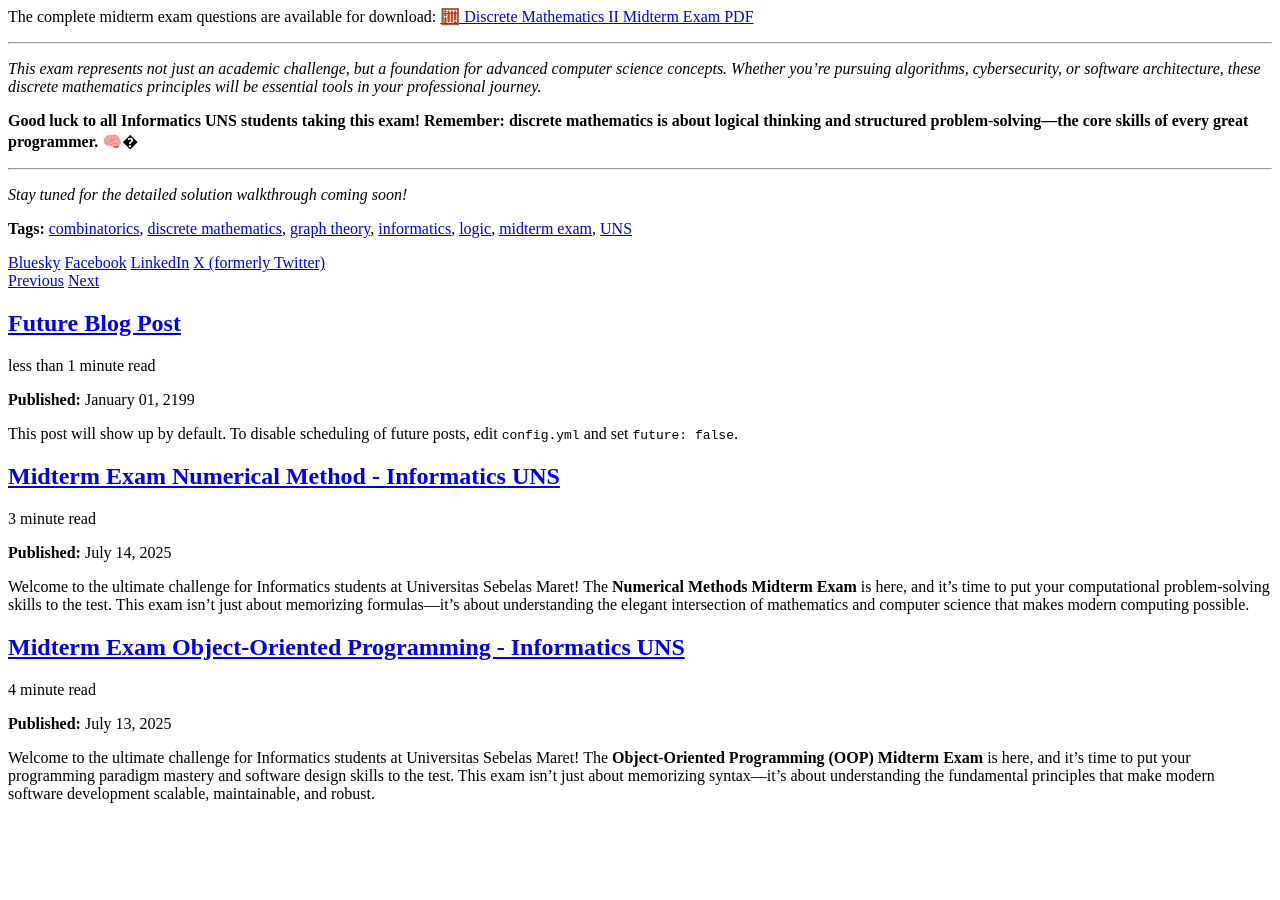
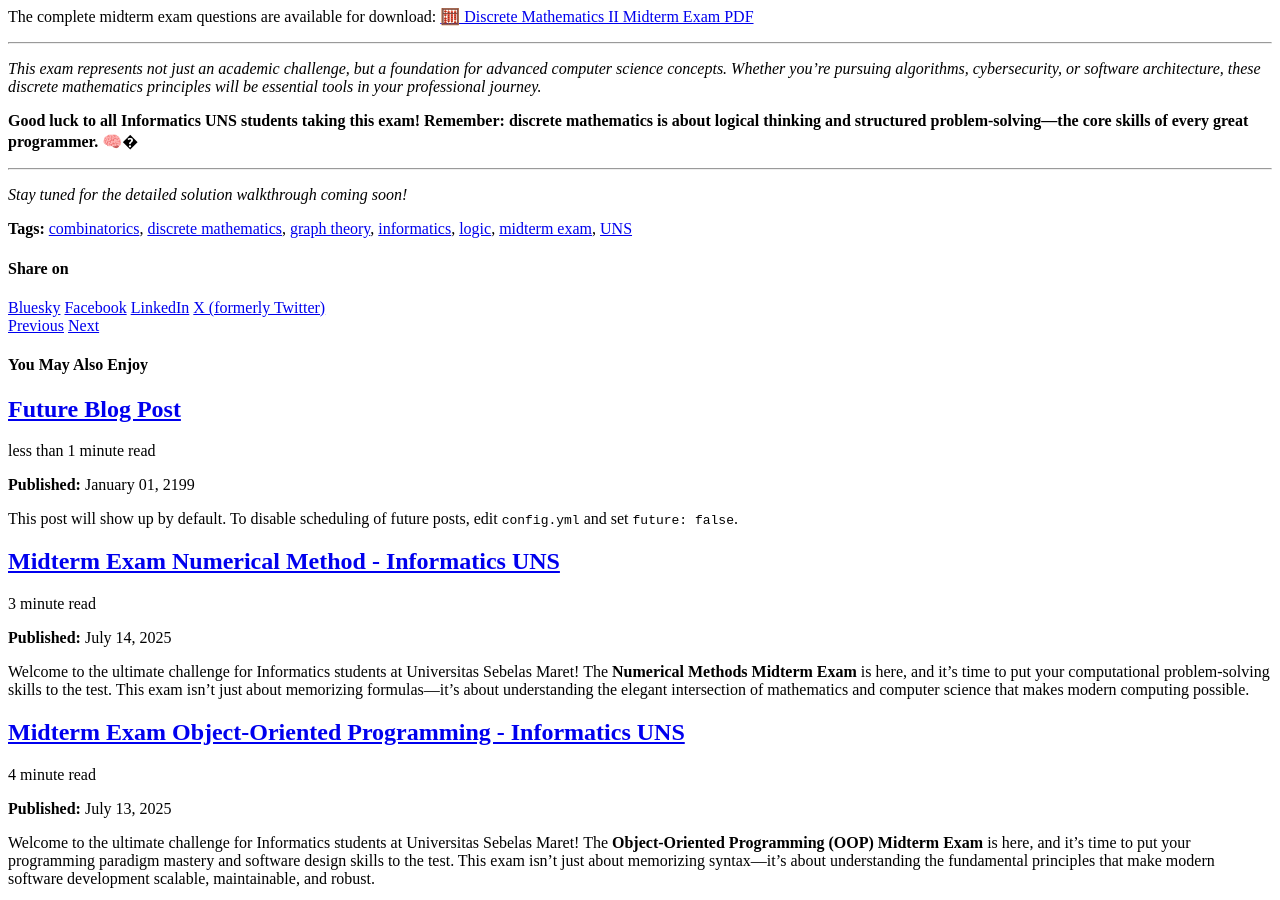
Before and after one commit to ifwhy/ifwhy.github.io, a Jekyll site: the page built from _posts/2025-07-13-discrete-math-midterm-exam.md, in a window 1280 px wide and 900 px high, scrolled down 2651 px. Built offline with Jekyll 4.4.1, drawn with Linux system fonts in a browser that asks for light colours; a script that is not in the unit is left out; before the commit the page ends 3470 px from its top, so only the background shows below that; part of the change alters nothing that is shown.

```diff
--- a/_config.yml
+++ b/_config.yml
@@ -7,7 +7,7 @@
 # server process.
 
 # Basic Site Settings
-locale: "id-ID"
+locale: "en-US"
 site_theme: "default"
 title: "Ivan Wahyu Nugroho"
 title_separator: "-"
```
